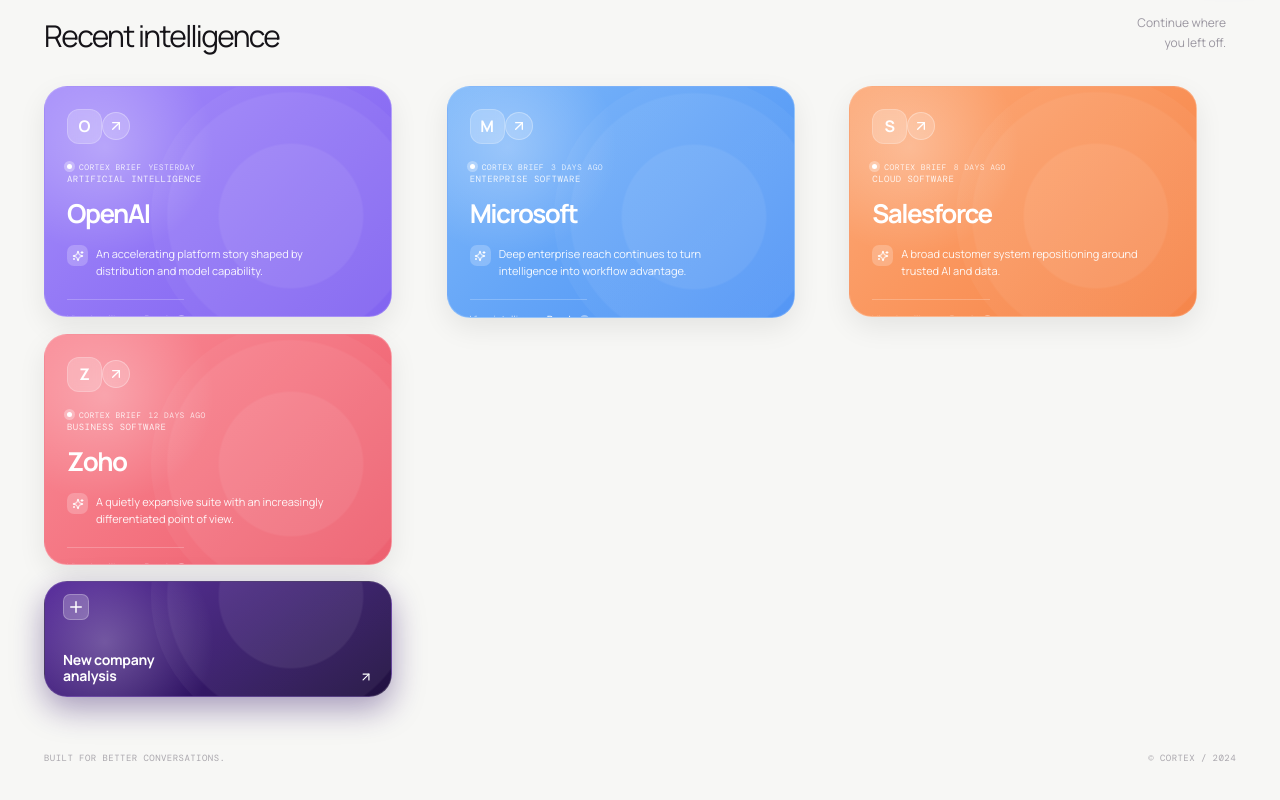
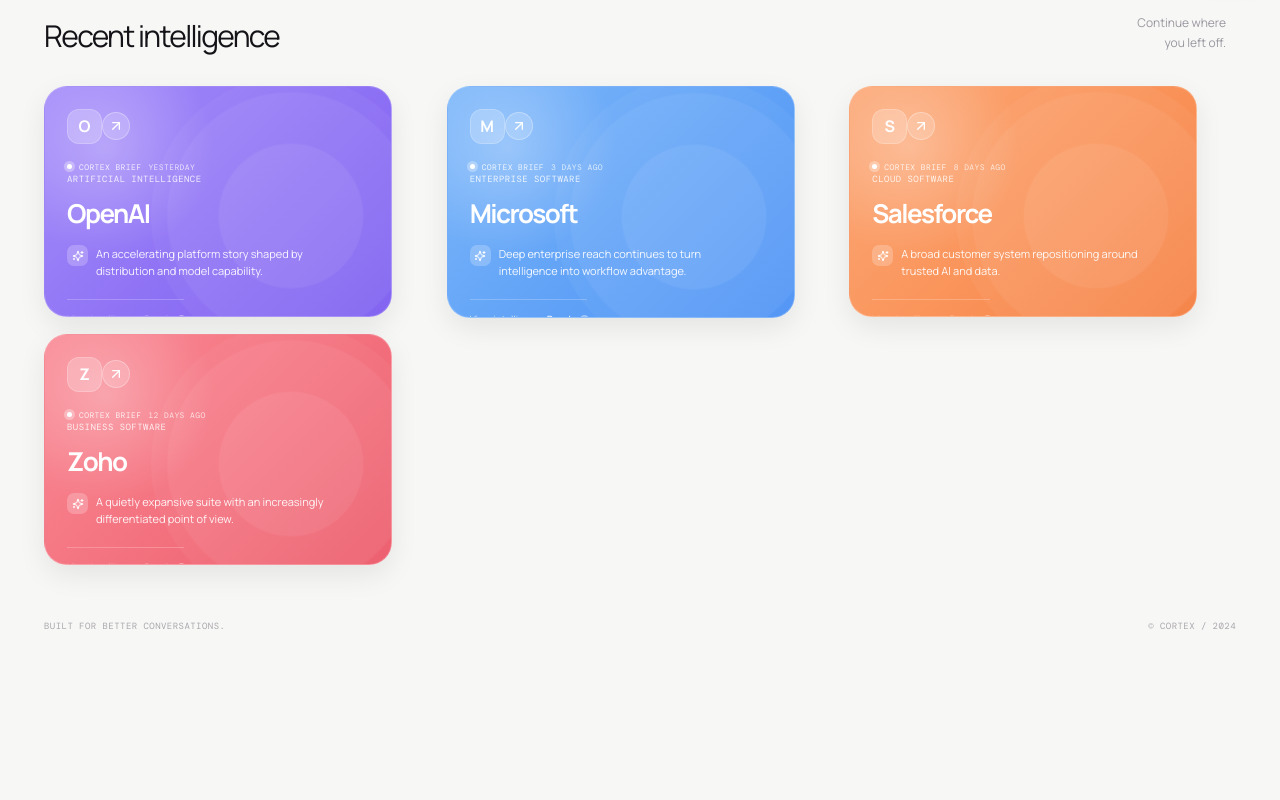
Before and after one commit to Rishitha-riya06/democortexai, a React (Vite) app: page / in a window 1280 px wide. Shown: the part 831-1631 px from the top of the page. After the commit the page ends 1505 px from the top, so only its background shows below. Built offline with nearby package versions, Linux system fonts and the light colour scheme; a web font is replaced by a local one.

Commit message:
removed the New Company Analysis card

```diff
--- a/src/pages/Home.tsx
+++ b/src/pages/Home.tsx
@@ -1,5 +1,5 @@
 import { motion } from 'framer-motion';
-import { ArrowUpRight, Plus, Search } from 'lucide-react';
+import { ArrowUpRight, Search } from 'lucide-react';
 import { HistoryItem } from '../types/company';
 import { mockExampleCompanies, mockHistory } from '../data/mockCompanies';
 import { RecentAnalysisCard } from '../components/dashboard/RecentAnalysisCard';
@@ -120,23 +120,7 @@ export function Home({
               onClick={() => onHistory(item)}
             />
           ))}
-          <button className="history-add" onClick={onNew}>
-            <span className="card-ambient-light" />
-            <span className="card-concentric-rings" />
-            <div className="card-top">
-              <span className="company-avatar">
-                <Plus size={18} />
-              </span>
-            </div>
-            <div className="history-add-bottom">
-              <strong>
-                New company
-                <br />
-                analysis
-              </strong>
-              <ArrowUpRight size={18} />
-            </div>
-          </button>
+
         </div>
       </section>
 
```
